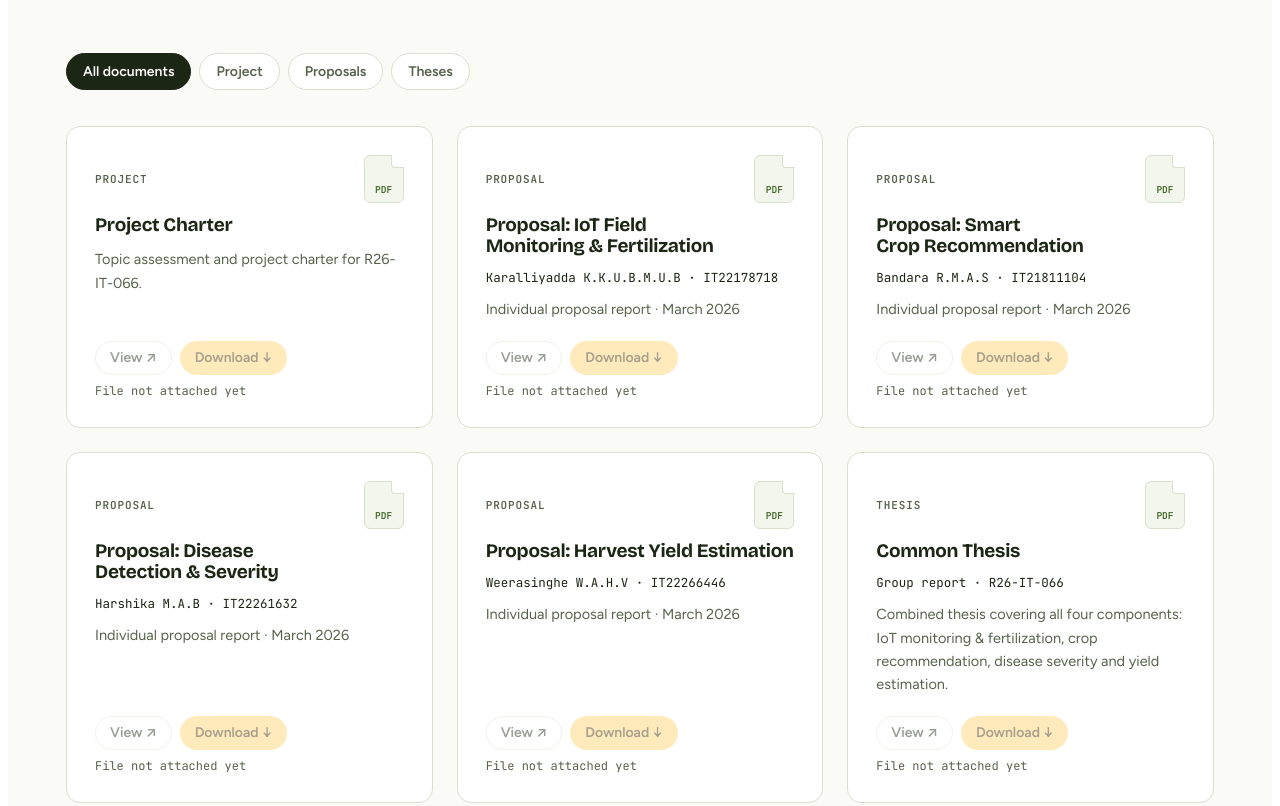
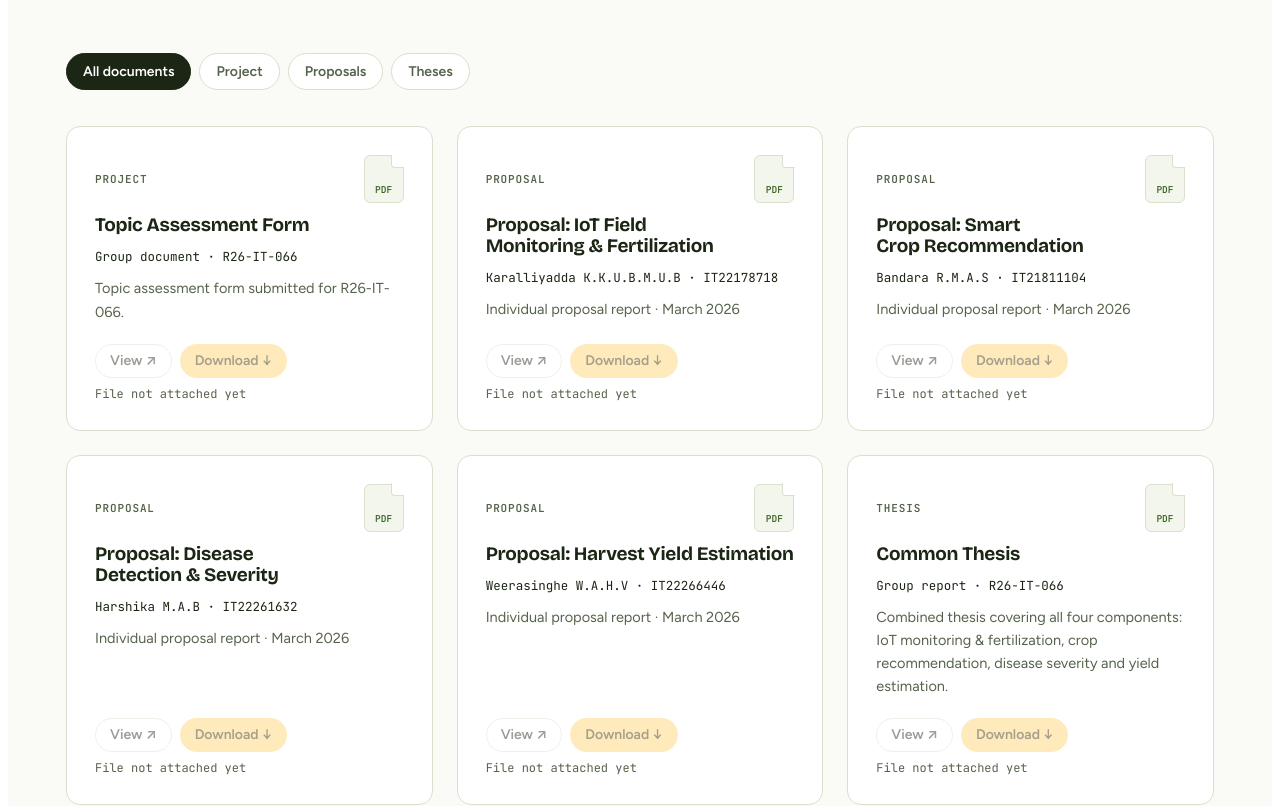
Before and after one commit to uvindukaralliyadda/R26-IT-066-Website, a React (Vite) app: page / in a window 1280 px wide. Shown: the part 8020-8826 px from the top of the page. Built offline with nearby package versions, Linux system fonts and the light colour scheme; no server answers.

Commit message:
pushed the taf

```diff
--- a/src/components/sections/Documents.jsx
+++ b/src/components/sections/Documents.jsx
@@ -1,4 +1,5 @@
 import { useEffect, useState } from 'react';
+import topicAssessmentForm from '../../assets/TAF-R26-IT-066.pdf';
 import iotFertilizationProposal from '../../assets/Proposal IoT Field Monitoring & Fertilization.pdf';
 import cropRecommendationProposal from '../../assets/IT21811104_R26_IT_066 - Asel.pdf';
 import diseaseSeverityProposal from '../../assets/IT22261632_R26-IT-066 - Buddhini.pdf';
@@ -10,7 +11,7 @@ import diseaseSeverityThesis from '../../assets/R26_IT_066_IT22261632_Draft_Thes
 import yieldEstimationThesis from '../../assets/R26_IT_066_IT22266446_Draft_Thesis_Report.pdf';
 
 const documentFiles = [
-  'files/project-charter.pdf',
+  topicAssessmentForm,
   iotFertilizationProposal,
   cropRecommendationProposal,
   diseaseSeverityProposal,
@@ -69,11 +70,12 @@ export default function Documents() {
           </div>
 
           <div className="docs" id="docs">
-            <article className="doc" data-cat="project" data-missing={missingFiles.has('files/project-charter.pdf') ? '' : undefined} hidden={filter !== 'all' && filter !== 'project'}>
+            <article className="doc" data-cat="project" data-missing={missingFiles.has(topicAssessmentForm) ? '' : undefined} hidden={filter !== 'all' && filter !== 'project'}>
               <div className="doc-top"><span className="cat">Project</span><span className="doc-ic">PDF</span></div>
-              <h3>Project Charter</h3>
-              <p>Topic assessment and project charter for R26-IT-066.</p>
-              <div className="doc-act"><a className="btn btn-line btn-sm" href="files/project-charter.pdf" target="_blank" rel="noopener">View ↗</a><a className="btn btn-gold btn-sm" href="files/project-charter.pdf" download>Download ↓</a></div>
+              <h3>Topic Assessment Form</h3>
+              <p className="who-line">Group document · R26-IT-066</p>
+              <p>Topic assessment form submitted for R26-IT-066.</p>
+              <div className="doc-act"><a className="btn btn-line btn-sm" href={topicAssessmentForm} target="_blank" rel="noopener">View ↗</a><a className="btn btn-gold btn-sm" href={topicAssessmentForm} download="TAF-R26-IT-066.pdf">Download ↓</a></div>
             </article>
 
             <article className="doc" data-cat="proposal" data-missing={missingFiles.has(iotFertilizationProposal) ? '' : undefined} hidden={filter !== 'all' && filter !== 'proposal'}>
```
Also changed, not shown: 1 other file (tests, documents, lock files or other folders).
